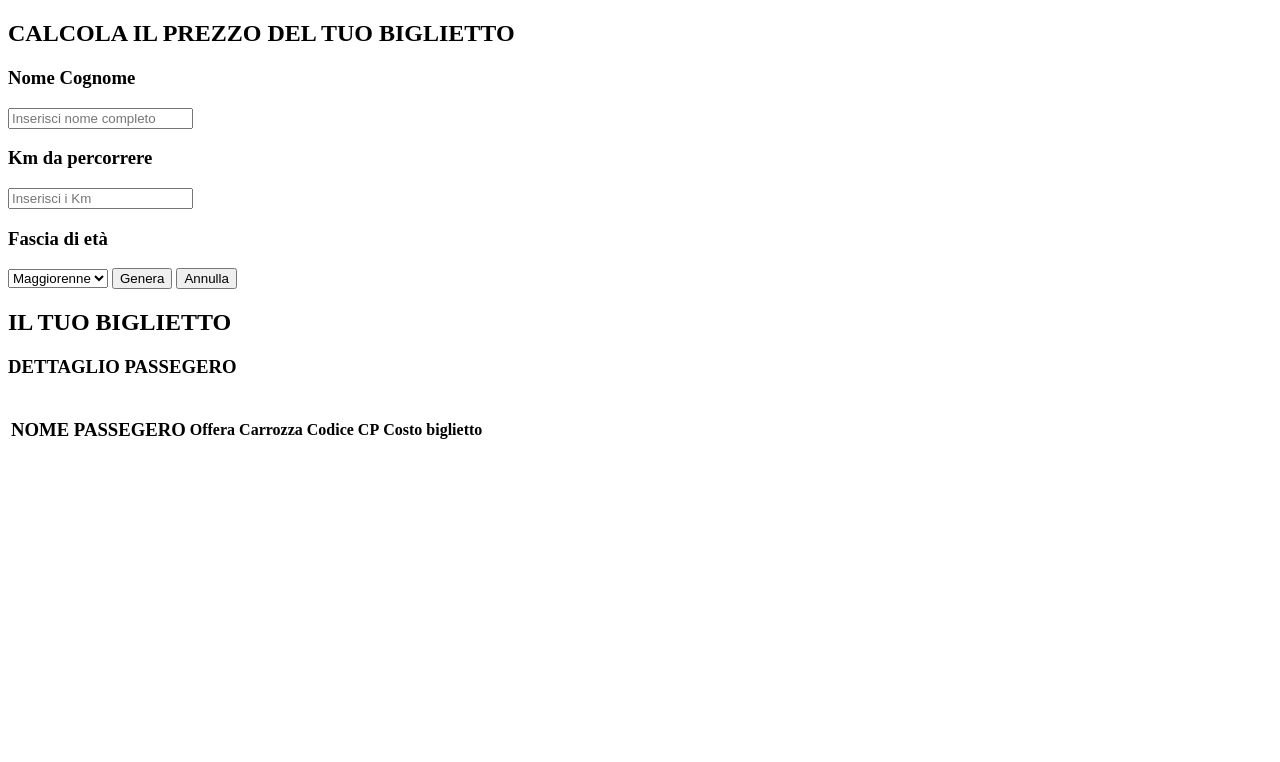
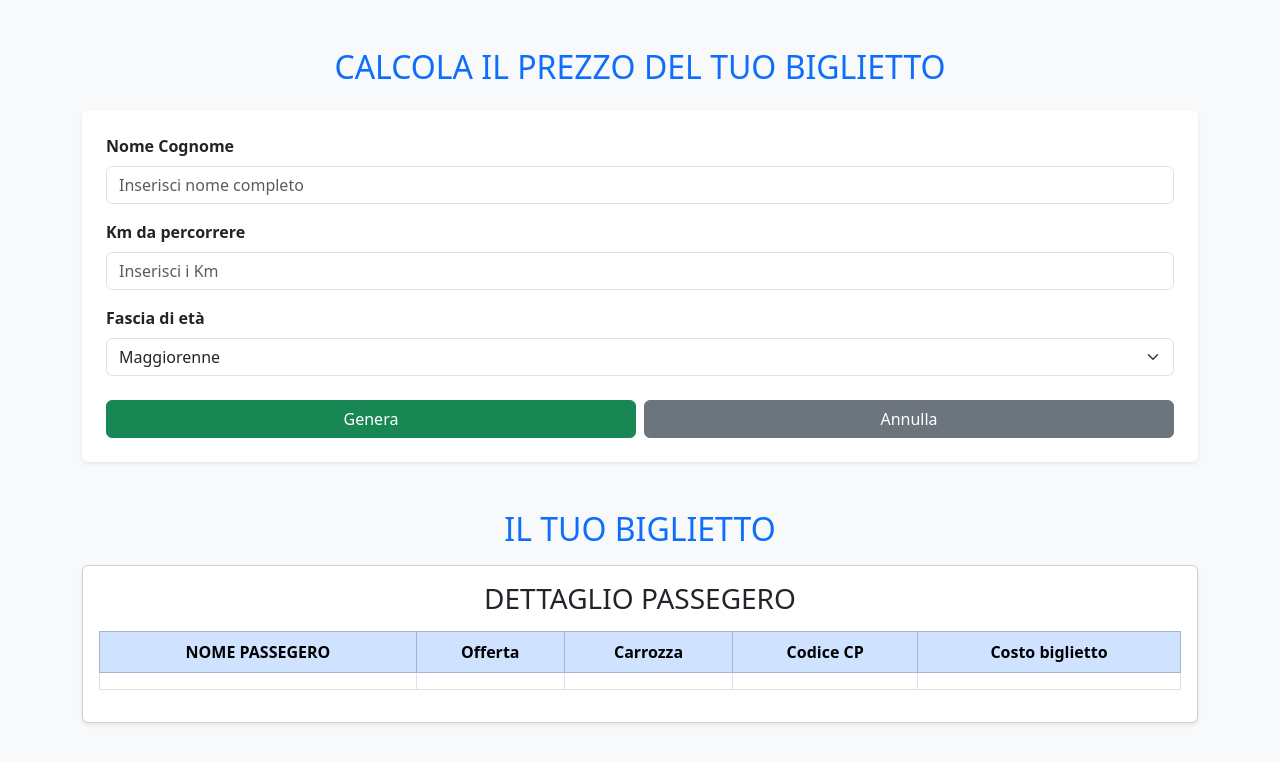
Before and after one commit to angelostori/js-biglietto-treno-form, a plain HTML site: page index.html in a window 1280 px wide. Drawn offline with nearby package versions, Linux system fonts and the light colour scheme.

Commit message:
use bootstrap to decore the layout

```diff
--- a/index.html
+++ b/index.html
@@ -4,41 +4,54 @@
 <head>
     <meta charset="UTF-8">
     <meta name="viewport" content="width=device-width, initial-scale=1.0">
+    <link href="https://cdn.jsdelivr.net/npm/bootstrap@5.3.8/dist/css/bootstrap.min.css" rel="stylesheet"
+        integrity="sha384-sRIl4kxILFvY47J16cr9ZwB07vP4J8+LH7qKQnuqkuIAvNWLzeN8tE5YBujZqJLB" crossorigin="anonymous">
     <title>Document</title>
 </head>
 
-<body>
+<body class="bg-light">
 
-    <h2>CALCOLA IL PREZZO DEL TUO BIGLIETTO</h2>
-    <form>
-        <h3>Nome Cognome</h3>
-        <input type="text" id="name-field" placeholder="Inserisci nome completo" />
+    <div class="container py-5">
 
-        <h3>Km da percorrere</h3>
-        <input type="text" id="distance-field" placeholder="Inserisci i Km" />
+        <h2 class="text-center mb-4 text-primary">CALCOLA IL PREZZO DEL TUO BIGLIETTO</h2>
+        <form class="bg-white p-4 rounded shadow-sm">
+            <div class="mb-3">
+                <label for="name-field" class="form-label fw-bold">Nome Cognome</label>
+                <input type="text" id="name-field" class="form-control" placeholder="Inserisci nome completo" required>
+            </div>
 
-        <h3>Fascia di età</h3>
-        <select id="age">
+            <div class="mb-3">
+                <label for="distance-field" class="form-label fw-bold">Km da percorrere</label>
+                <input type="number" id="distance-field" class="form-control" placeholder="Inserisci i Km" required>
+            </div>
+
+            <div class="mb-3">
+                <label for="age" class="form-label fw-bold">Fascia di età</label>
+                <select id="age" class="form-select">
                     <option value="maggiorenne">Maggiorenne</option>
                     <option value="minorenne">Minorenne</option>
                     <option value="anziano">Over 65</option>
                 </select>
+            </div>
 
-        <button type="submit">Genera</button>
-        <button type="reset">Annulla</button>
+            <div class="d-flex justify-content-between mt-4">
+                <button type="submit" class="btn btn-success w-50 me-2">Genera</button>
+                <button type="reset" class="btn btn-secondary w-50">Annulla</button>
+            </div>
         </form>
 
-    <h2>IL TUO BIGLIETTO</h2>
-    <section class="card">
-        <h3>DETTAGLIO PASSEGERO</h3>
-        <div>
-            <table>
-                <thead>
+        <h2 class="text-center mt-5 text-primary">IL TUO BIGLIETTO</h2>
+
+        <section class="card mt-3 shadow-sm">
+            <div class="card-body">
+                <h3 class="card-title text-center mb-3">DETTAGLIO PASSEGERO</h3>
+
+                <div class="table-responsive">
+                    <table class="table table-bordered text-center align-middle">
+                        <thead class="table-primary">
                             <tr>
-                        <th>
-                            <h3>NOME PASSEGERO</h3>
-                        </th>
-                        <th>Offera</th>
+                                <th>NOME PASSEGERO</th>
+                                <th>Offerta</th>
                                 <th>Carrozza</th>
                                 <th>Codice CP</th>
                                 <th>Costo biglietto</th>
@@ -55,7 +68,14 @@
                         </tbody>
                     </table>
                 </div>
+            </div>
         </section>
+    </div>
+
+    <script src="https://cdn.jsdelivr.net/npm/bootstrap@5.3.8/dist/js/bootstrap.bundle.min.js"
+        integrity="sha384-FKyoEForCGlyvwx9Hj09JcYn3nv7wiPVlz7YYwJrWVcXK/BmnVDxM+D2scQbITxI"
+        crossorigin="anonymous"></script>
+
 
     <script src="./main.js"></script>
 </body>
```
Lines whose indentation alone changed are shown as unchanged.
